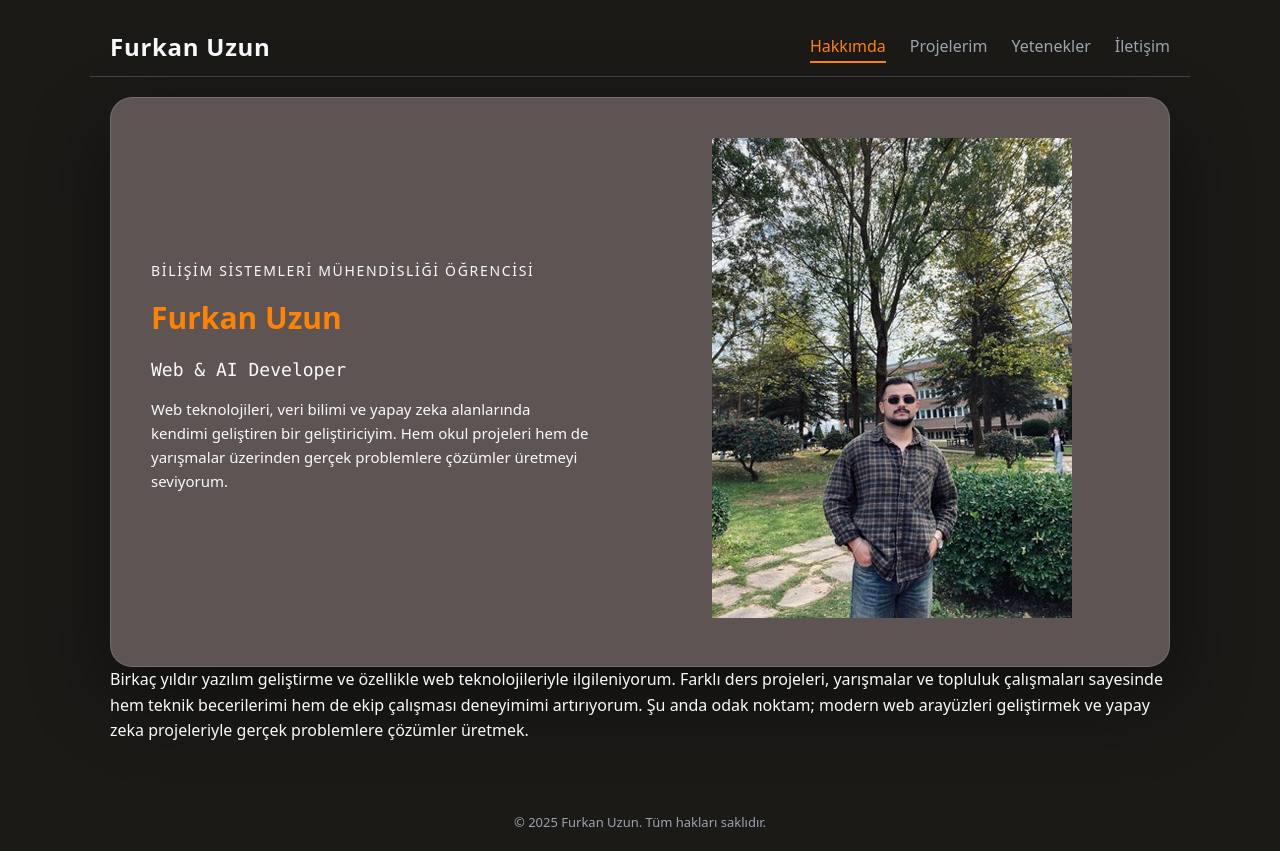
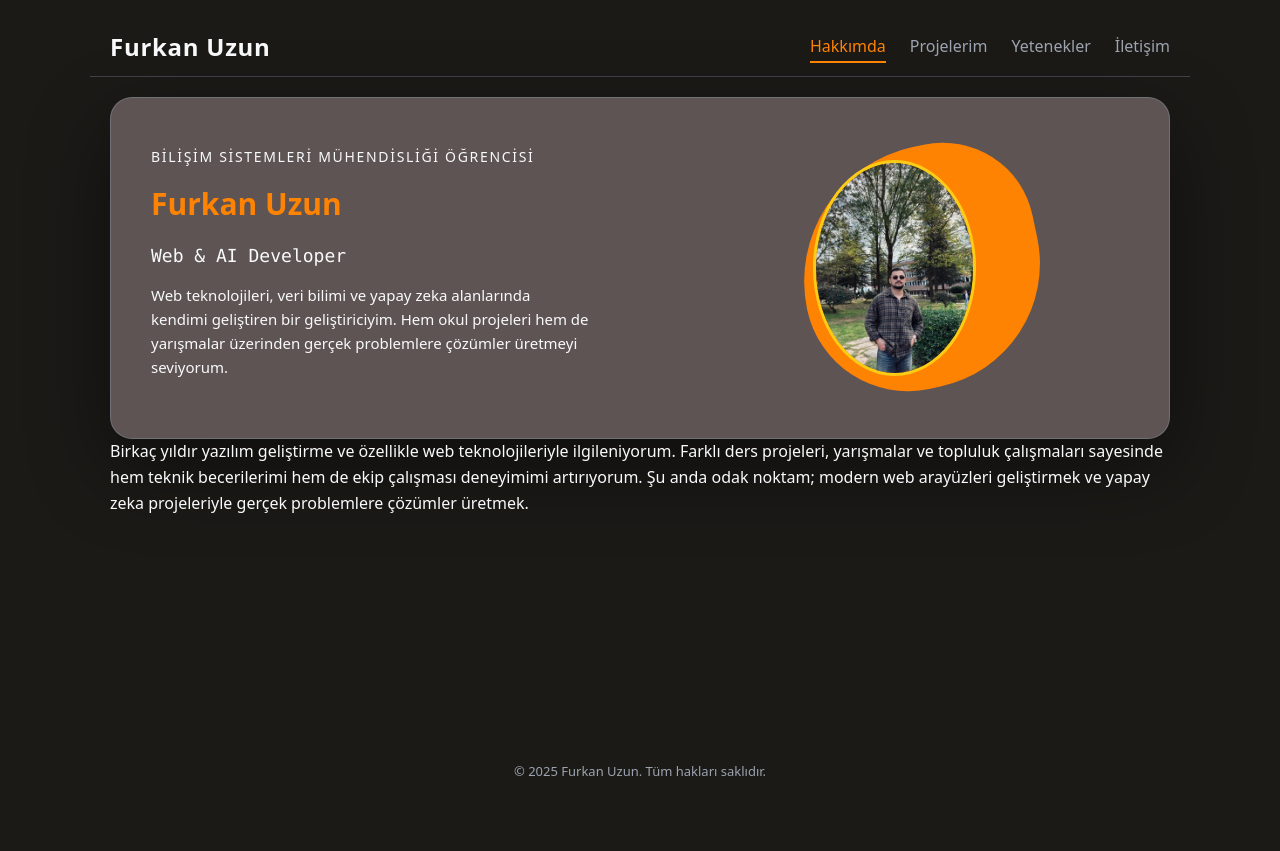
Before and after one commit to SauWebProgramming/web-tech-project-furkanuzunz, a plain HTML site: page index.html in a window 1280 px wide. After the commit the page ends 800 px from the top, so only its background shows below. Drawn offline with Linux system fonts and the light colour scheme.

Commit message:
foto alani

```diff
--- a/assets/css/style.css
+++ b/assets/css/style.css
@@ -432,3 +432,35 @@ footer {
   font-size: 15px;
   max-width: 440px;
 }
+
+/* Sağ taraftaki foto alanı */
+.about-hero-right {
+  display: flex;
+  justify-content: center;
+}
+
+.about-photo-wrapper {
+  position: relative;
+  width: 260px;
+  height: 260px;
+}
+
+.about-photo-blob {
+  position: absolute;
+  inset: 10px;
+  background: var(--accent);
+  border-radius: 60% 40% 55% 45%;
+  transform: rotate(-12deg);
+}
+
+.about-photo-img {
+  position: absolute;
+  inset: 22px;
+  width: auto;
+  height: auto;
+  max-width: calc(100% - 44px);
+  max-height: calc(100% - 44px);
+  border-radius: 50%;
+  object-fit: cover;
+  border: 3px solid #facc15;
+}
```
